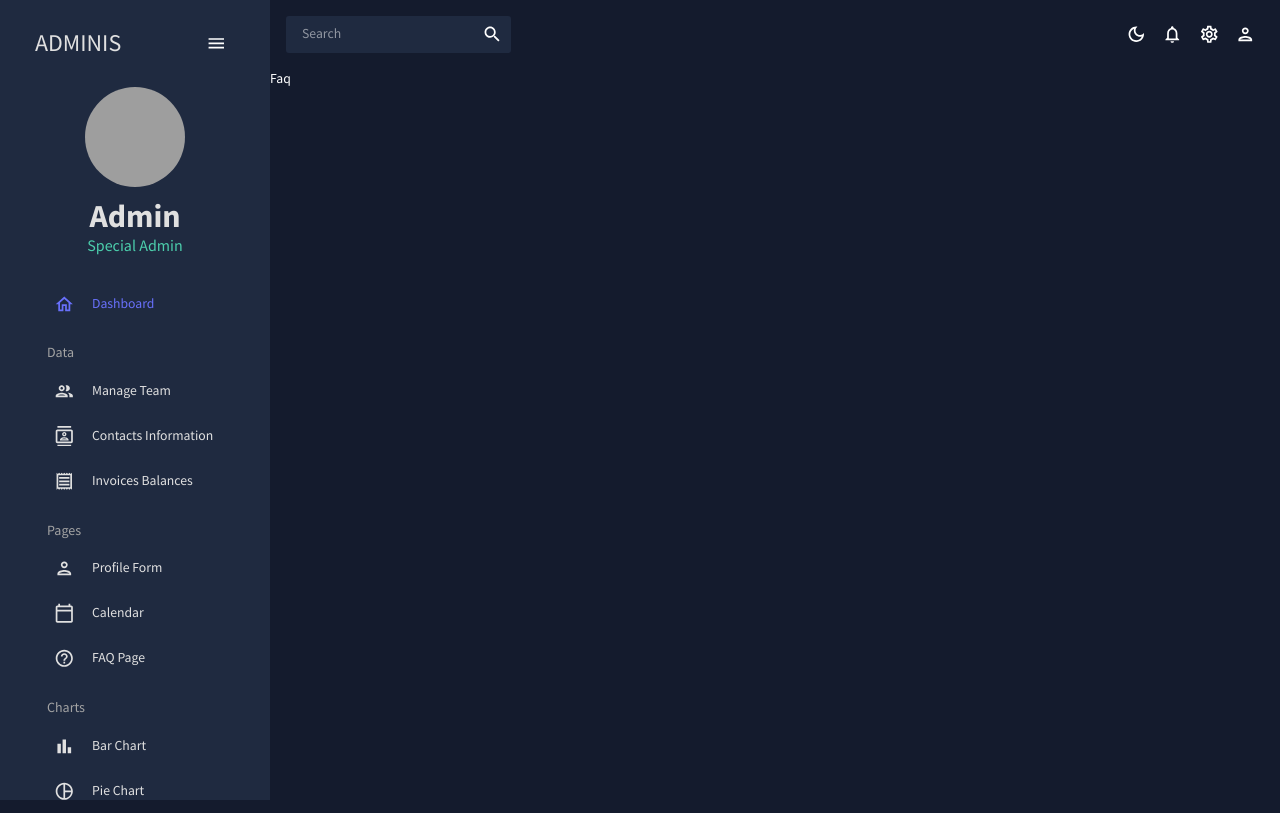
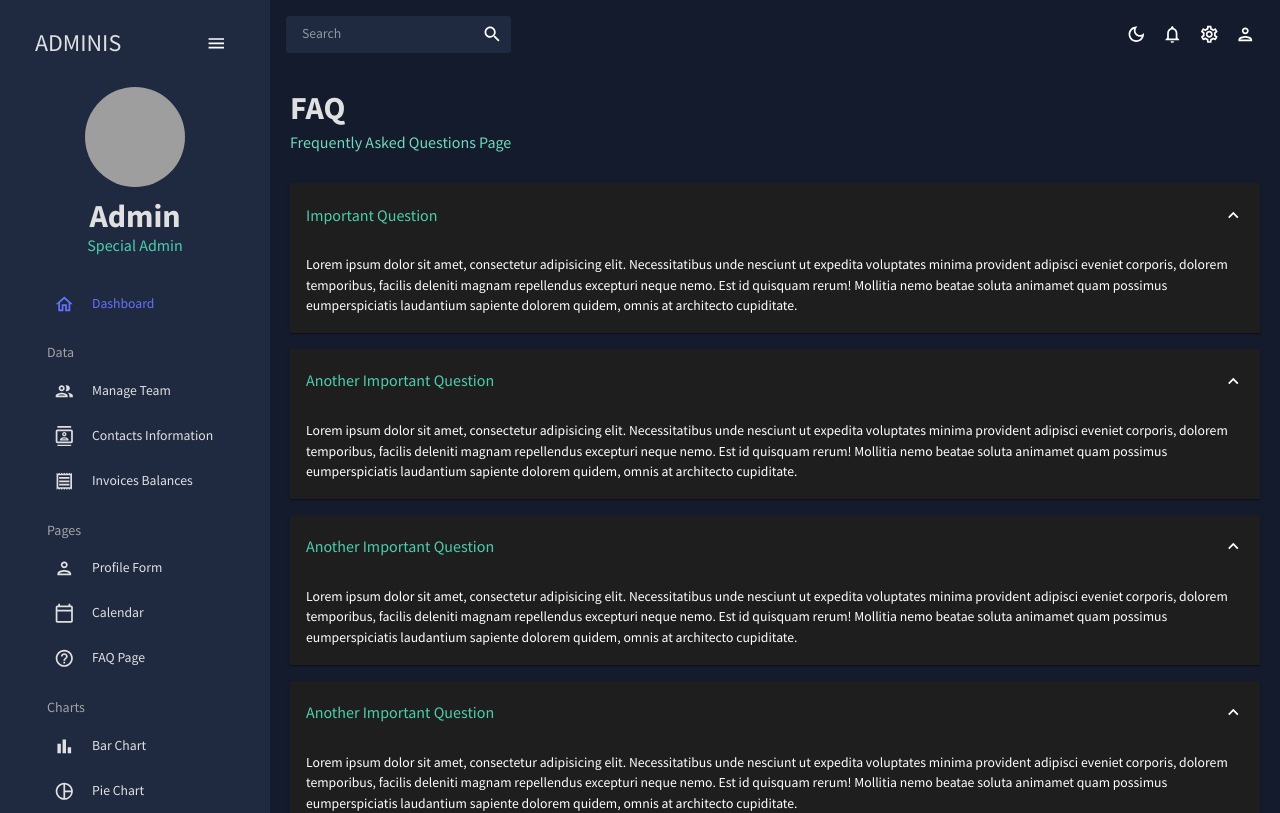
Before and after one commit to birkan-dogan/react-admin-dashboard, a React (Create React App) app: page /faq in a window 1280 px wide. Shown: the top 813 px of the page. Built offline with nearby package versions, Linux system fonts and the light colour scheme; grey boxes are pictures that could not be loaded.

Commit message:
using Accordion (mui) package to display asked questions

```diff
--- a/src/data/mockData.js
+++ b/src/data/mockData.js
@@ -263,6 +263,39 @@ export const mockDataInvoices = [
     cost: "21.24",
     phone: "(222)444-5555",
     date: "05/02/2021",
+  },
+];
+
+export const mockQuestions = [
+  {
+    id: 1,
+    question: "Important Question",
+    answer:
+      "Lorem ipsum dolor sit amet, consectetur adipisicing elit. Necessitatibus unde nesciunt ut expedita voluptates minima provident adipisci eveniet corporis, dolorem temporibus, facilis deleniti magnam repellendus excepturi neque nemo. Est id quisquam rerum! Mollitia nemo beatae soluta animamet quam possimus eumperspiciatis laudantium sapiente dolorem quidem, omnis at architecto cupiditate.",
+  },
+  {
+    id: 2,
+    question: "Another Important Question",
+    answer:
+      "Lorem ipsum dolor sit amet, consectetur adipisicing elit. Necessitatibus unde nesciunt ut expedita voluptates minima provident adipisci eveniet corporis, dolorem temporibus, facilis deleniti magnam repellendus excepturi neque nemo. Est id quisquam rerum! Mollitia nemo beatae soluta animamet quam possimus eumperspiciatis laudantium sapiente dolorem quidem, omnis at architecto cupiditate.",
+  },
+  {
+    id: 3,
+    question: "Another Important Question",
+    answer:
+      "Lorem ipsum dolor sit amet, consectetur adipisicing elit. Necessitatibus unde nesciunt ut expedita voluptates minima provident adipisci eveniet corporis, dolorem temporibus, facilis deleniti magnam repellendus excepturi neque nemo. Est id quisquam rerum! Mollitia nemo beatae soluta animamet quam possimus eumperspiciatis laudantium sapiente dolorem quidem, omnis at architecto cupiditate.",
+  },
+  {
+    id: 4,
+    question: "Another Important Question",
+    answer:
+      "Lorem ipsum dolor sit amet, consectetur adipisicing elit. Necessitatibus unde nesciunt ut expedita voluptates minima provident adipisci eveniet corporis, dolorem temporibus, facilis deleniti magnam repellendus excepturi neque nemo. Est id quisquam rerum! Mollitia nemo beatae soluta animamet quam possimus eumperspiciatis laudantium sapiente dolorem quidem, omnis at architecto cupiditate.",
+  },
+  {
+    id: 5,
+    question: "Another Important Question",
+    answer:
+      "Lorem ipsum dolor sit amet, consectetur adipisicing elit. Necessitatibus unde nesciunt ut expedita voluptates minima provident adipisci eveniet corporis, dolorem temporibus, facilis deleniti magnam repellendus excepturi neque nemo. Est id quisquam rerum! Mollitia nemo beatae soluta animamet quam possimus eumperspiciatis laudantium sapiente dolorem quidem, omnis at architecto cupiditate.",
   },
 ];
 
--- a/src/index.css
+++ b/src/index.css
@@ -5,8 +5,8 @@ body,
 #root,
 .app,
 .content {
-  height: 100%;
-  width: 100%;
+  min-height: 100%;
+  max-width: 100%;
   font-family: "Source Sans Pro", sans-serif;
 }
 .app {
--- a/src/scenes/faq/index.jsx
+++ b/src/scenes/faq/index.jsx
@@ -1,5 +1,36 @@
+import { Box, useTheme, Typography } from "@mui/material";
+import Header from "../../components/Header";
+import Accordion from "@mui/material/Accordion";
+import AccordionSummary from "@mui/material/AccordionSummary";
+import AccordionDetails from "@mui/material/AccordionDetails";
+import ExpandMoreIcon from "@mui/icons-material/ExpandMore";
+import { tokens } from "../../theme";
+import { mockQuestions } from "../../data/mockData";
+
 const Faq = () => {
-  return <div>Faq</div>;
+  const theme = useTheme();
+  const colors = tokens(theme.palette.mode);
+
+  return (
+    <Box m="20px">
+      <Header title="FAQ" subtitle="Frequently Asked Questions Page" />
+      {mockQuestions?.map((item) => {
+        const { id, question, answer } = item;
+        return (
+          <Accordion key={id} defaultExpanded>
+            <AccordionSummary expandIcon={<ExpandMoreIcon />}>
+              <Typography color={colors.greenAccent[500]} variant="h5">
+                {question}
+              </Typography>
+            </AccordionSummary>
+            <AccordionDetails>
+              <Typography>{answer}</Typography>
+            </AccordionDetails>
+          </Accordion>
+        );
+      })}
+    </Box>
+  );
 };
 
 export default Faq;
```
